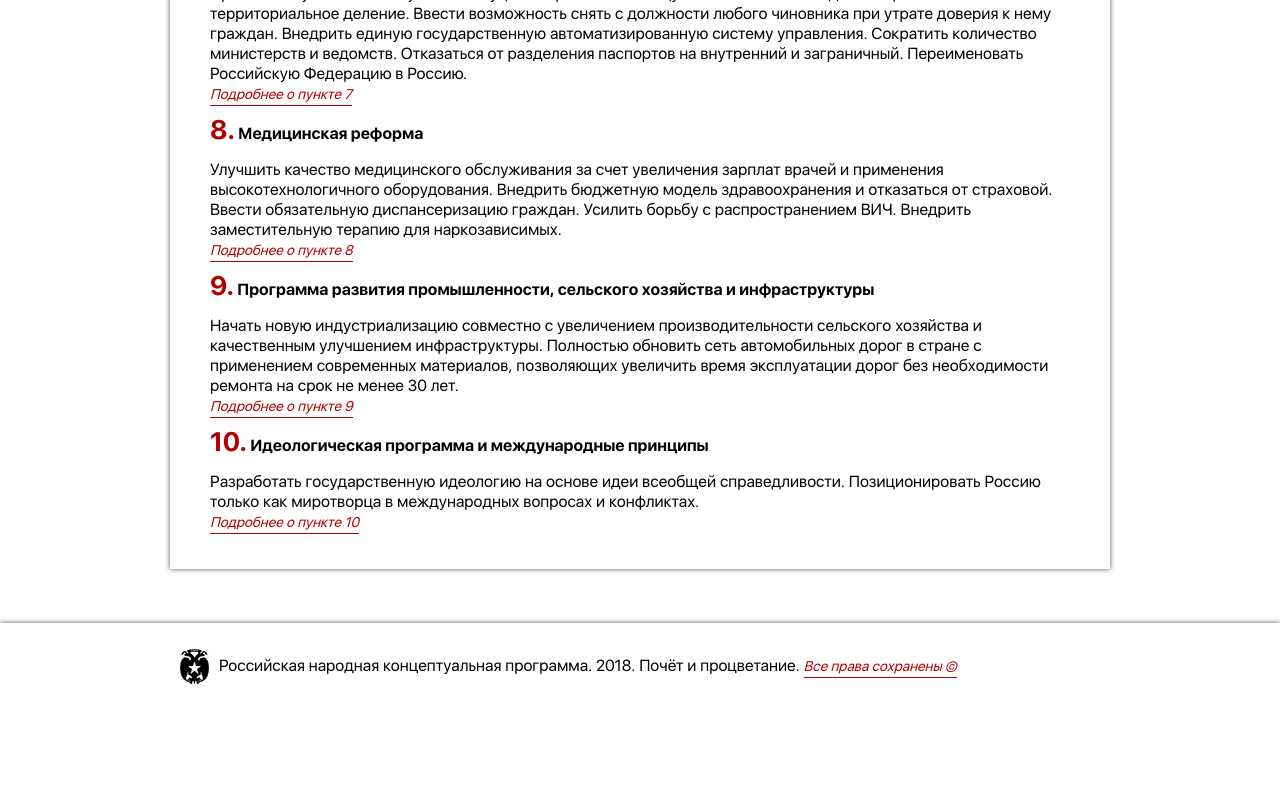
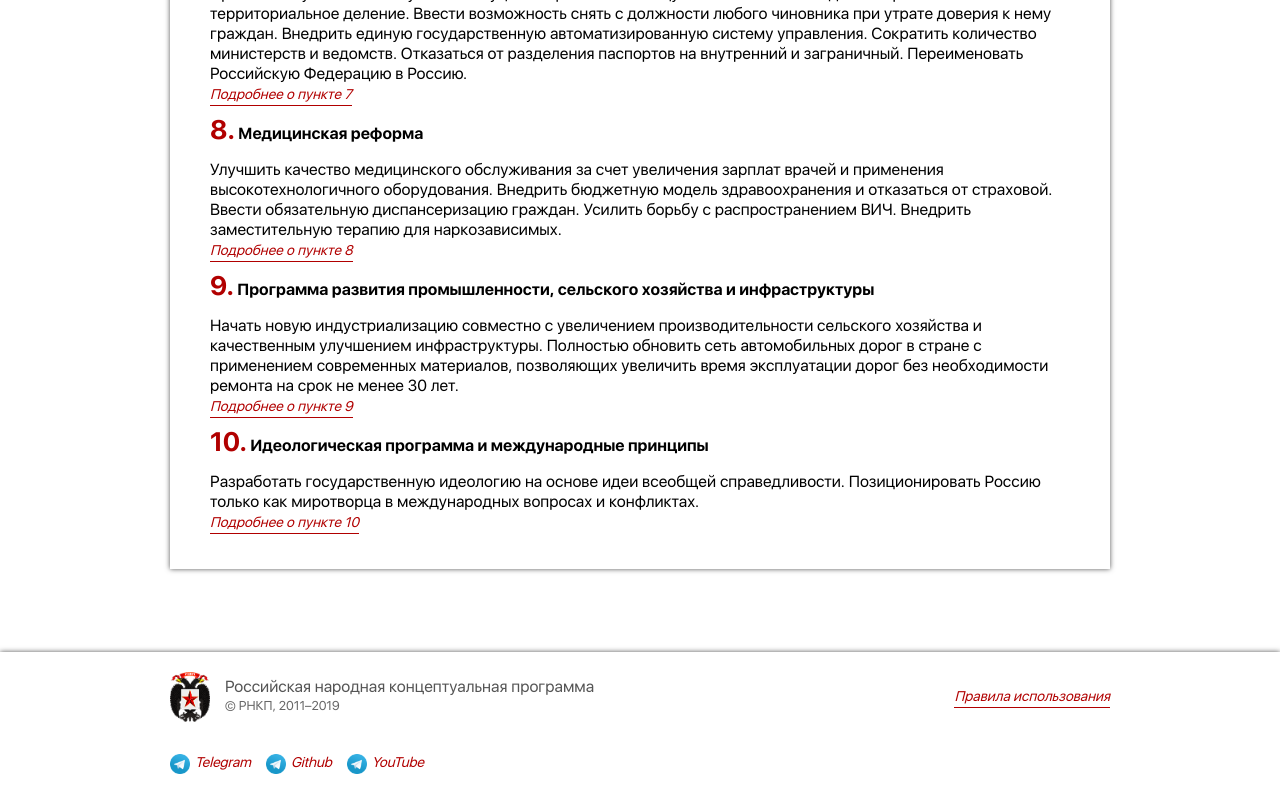
Before and after one commit to rnkp/rnkp2, a React (Create React App) app: page /program in a window 1280 px wide. Shown: the part 1470-2270 px from the top of the page. Before the commit the page ends 2180 px from the top, so only its background shows below. Built offline with nearby package versions, Linux system fonts and the light colour scheme.

Commit message:
Footer update

```diff
--- a/src/components/Footer.js
+++ b/src/components/Footer.js
@@ -1,14 +1,26 @@
 import React from 'react';
 import { Route, Link } from 'react-router-dom';
+import logo from '../images/logo-color-min.png';
+import tg from '../images/tg.png';
 
 const Footer = () => (
   <Route
     children={({ location }) => (
       <footer className={location.pathname === '/' ? 'fixed' : ''}>
-        <div className="box">
-          <div className="footer_logo left"></div>
-          <p>Российская народная концептуальная программа. 2018. Почёт и процветание. <Link to="/privacy">Все права сохранены &copy;</Link></p>
-          <div className="clear"></div>
+        <div className="box flex">
+          <div className="logo-text">
+            <img src={logo} alt="Logo" className="img" />
+            <p>Российская народная концептуальная программа<br/><small>© РНКП, 2011–2019</small></p>
+          </div>
+          <p><Link to="/privacy">Правила использования</Link></p>
+        </div>
+
+        <div className="box text-2">
+            <p>
+              <a href="" target="_blank"><img src={tg} alt="Tg" />Telegram</a>
+              <a href="" target="_blank"><img src={tg} alt="Tg" />Github</a>
+              <a href="" target="_blank"><img src={tg} alt="Tg" />YouTube</a>
+            </p>
         </div>
       </footer>
     )}
--- a/src/styles/elements/footer.scss
+++ b/src/styles/elements/footer.scss
@@ -2,7 +2,6 @@ footer {
   position: absolute;
   bottom: 0;
   left: 0;
-  line-height: 34px;
   padding: 10px 40px;
   margin: 0;
   width: 100%;
@@ -11,19 +10,64 @@ footer {
 }
 
 footer a {
-  line-height: 34px;
+  line-height: 20px;
 }
 
 footer a:hover {
   text-decoration: underline;
 }
 
-.footer_logo {
-  width: 29px;
-  height: 35px;
-  margin: 0 10px;
-  background: url('./images/logo-black-min.png');
-  background-size: contain;
+.box.flex {
+  width: 100%;
+  display: flex;
+  justify-content: space-between;
+  align-items: center;
+  margin-bottom: 20px;
+
+  .logo-text {
+    display: flex;
+    justify-content: space-between;
+    align-items: center;
+    color: #555;
+
+    small {
+      display: block;
+      float: left;
+      color: #666;
+    }
+  }
+
+  p {
+    line-height: 19px;
+    display: inline-block;
+  }
+
+  .img {
+    margin-right: 15px;
+  }
+}
+
+.text-2 {
+  a,
+  a:hover {
+    text-decoration: none;
+    border: none;
+
+    img {
+      height: 20px;
+      margin: 0 5px 0 15px;
+      vertical-align: middle;
+    }
+
+    &:nth-child(1) img {
+      margin: 0 5px 0 0;
+    }
+  }
+}
+
+.img {
+  width: 40px;
+  height: 50px;
 }
 
 @media screen and (max-width: 480px) {
--- a/src/styles/elements/section.scss
+++ b/src/styles/elements/section.scss
@@ -1,5 +1,5 @@
 section {
-  margin: 50px 0 140px 0;
+  margin: 50px 0 230px 0;
   min-height: 300px;
 }
 
--- a/src/styles/main.scss
+++ b/src/styles/main.scss
@@ -41,7 +41,7 @@ body {
   color: $font-color--dark;
   line-height: $full-space;
   background: $background--light;
-  font: normal #{$font-size--md}/#{$full-space} 'sf_ui_display', sans-serif;
+  font: normal #{$font-size--md}/#{$full-space} 'sf_ui_display',-apple-system,BlinkMacSystemFont,Segoe UI,Roboto,Ubuntu,Arial,sans-serif;
   tap-highlight-color: $tap-highlight;
 }
 
```
Also changed, not shown: src/images/tg.png (added).
